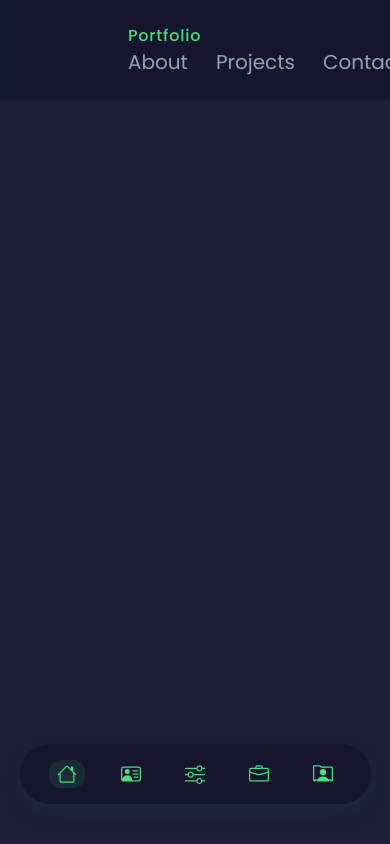
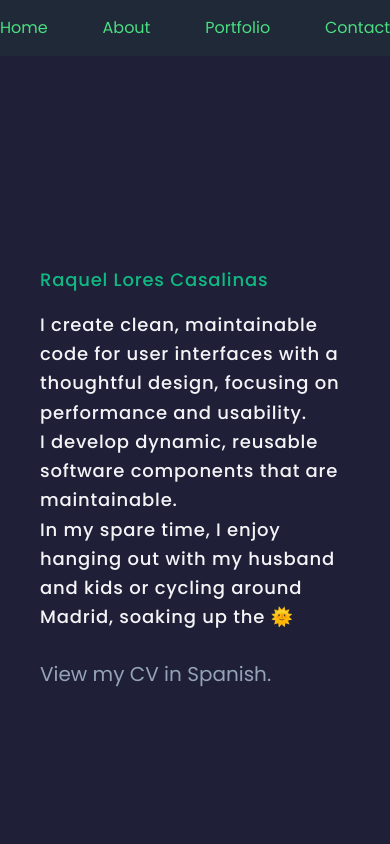
Before and after one commit to RaquelLores/portfolio, a React (Vite) app: page /portfolio/about in a window 390 px wide. Shown: the top 844 px of the page. Built offline with nearby package versions, Linux system fonts and the light colour scheme.

Commit message:
feat(paths): configure paths for deployment

```diff
--- a/src/App.jsx
+++ b/src/App.jsx
@@ -1,4 +1,3 @@
-
 import { BrowserRouter as Router, Routes, Route } from "react-router-dom";
 import Header from "./components/header/Header.jsx";
 import Home from "./components/home/Home.jsx";
@@ -7,12 +6,15 @@ import './index.css';
 
 function App() {
   return (
-    <Router>
+    <Router basename="/portfolio">
       <div className="main_section w-full min-h-screen flex flex-col">
         <Header />
         <div className="flex-grow">
           <Routes>
-            <Route path="/*" element={<Home />} />
+            <Route path="/" element={<Home />} />
+            <Route path="/about" element={<Home />} />
+            <Route path="/projects" element={<Home />} />
+            <Route path="/contact" element={<Home />} />
           </Routes>
         </div>
         <Footer />
--- a/src/components/Header/Header.jsx
+++ b/src/components/Header/Header.jsx
@@ -1,100 +1,23 @@
-
 import { Link } from "react-router-dom";
-import {
-  House,
-  PersonVcard,
-  Sliders,
-  Briefcase,
-  PersonRolodex,
-} from "react-bootstrap-icons";
 
 const Header = () => {
   return (
-    <>
-      <div className="w-full h-auto flex items-center justify-center relative">
-        {/*For larger screen*/}
-        <nav className="w-full bg-slate-950/30 backdrop-blur-[6px] py-6 px-32 shadow lg:flex md:hidden items-center justify-between">
-          <Link
-            to="/"
-            className="text-green-400 text-2x1 font-medium tracking-wider"
-          >
-            Portfolio
-          </Link>
-          <ul className="list-none flex items-center gap-7">
-            <li>
-              <Link
-                to="/about"
-                className="text-slate-400 text-xl font-normal hover:text-green-400 active:text-green-400 focus:outline-none"
-              >
-                About
-              </Link>
-            </li>
-            <li>
-              <Link
-                to="/portfolio"
-                className="text-slate-400 text-xl font-normal hover:text-green-400 active:text-green-400 focus:outline-none"
-              >
-                Projects
-              </Link>
-            </li>
-            <li>
-              <Link
-                to="/contact"
-                className="text-slate-400 text-xl font-normal hover:text-green-400 active:text-green-400 focus:outline-none"
-              >
-                Contact
-              </Link>
-            </li>
-          </ul>
-        </nav>
-
-        {/*For smaller screen*/}
-        <nav className="md:w-[70%] sm:w-[50%] w-[90%] bg-slate-950/30 backdrop-blur-[6px] md:py-5 sm:py-4 py-4 md:px-10 sm:px-7 px-5 shadow-lg shadow-gray-800 lg:hidden md:flex sm:flex flex items-center justify-center fixed bottom-10 rounded-full">
-          <ul className="list-none flex items-center gap-7">
-            <li>
-              <Link
-                to="/"
-                className="text-green-400 bg-green-400/10 text-xl rounded-xl block py-1 px-2 font-medium hover:text-green-400 active:text-green-400 focus:outline-none ease-out duration-700"
-              >
-                <House className="md:text-2xl sm:text-xl text-xl" />
-              </Link>
-            </li>
-            <li>
-              <Link
-                to="/about"
-                className="text-green-400 text-xl rounded-xl block py-1 px-2 font-medium hover:bg-green-400/10 active:bg-green-400/10 focus:outline-none ease-out duration-700"
-              >
-                <PersonVcard className="md:text-2xl sm:text-xl text-xl" />
-              </Link>
-            </li>
-            <li>
-              <Link
-                to="/portfolio"
-                className="text-green-400 text-xl rounded-xl block py-1 px-2 font-medium hover:bg-green-400/10 active:bg-green-400/10 focus:outline-none ease-out duration-700"
-              >
-                <Sliders className="md:text-2xl sm:text-xl text-xl" />
-              </Link>
-            </li>
-            <li>
-              <Link
-                to="/contact"
-                className="text-green-400 text-xl rounded-xl block py-1 px-2 font-medium hover:bg-green-400/10 active:bg-green-400/10 focus:outline-none ease-out duration-700"
-              >
-                <Briefcase className="md:text-2xl sm:text-xl text-xl" />
-              </Link>
-            </li>
-            <li>
-              <Link
-                to="/contact"
-                className="text-green-400 text-xl rounded-xl block py-1 px-2 font-medium hover:bg-green-400/10 active:bg-green-400/10 focus:outline-none ease-out duration-700"
-              >
-                <PersonRolodex className="md:text-2xl sm:text-xl text-xl" />
-              </Link>
-            </li>
-          </ul>
-        </nav>
-      </div>
-    </>
+    <header className="bg-gray-800 text-white py-4">
+      <nav className="container mx-auto flex justify-between">
+        <Link to="/" className="text-green-400 hover:text-green-500">
+          Home
+        </Link>
+        <Link to="/about" className="text-green-400 hover:text-green-500">
+          About
+        </Link>
+        <Link to="/projects" className="text-green-400 hover:text-green-500">
+          Portfolio
+        </Link>
+        <Link to="/contact" className="text-green-400 hover:text-green-500">
+          Contact
+        </Link>
+      </nav>
+    </header>
   );
 };
 
--- a/src/components/home/Home.jsx
+++ b/src/components/home/Home.jsx
@@ -7,11 +7,13 @@ import IC from "../../assets/IC.png";
 import WPRFE from "../../assets/WPRFE.png";
 import NewValue from "../../assets/NewValue.png";
 
-
 const Home = () => {
   const location = useLocation();
   const [isContentLoaded, setIsContentLoaded] = useState(false);
   const [isSplineLoaded, setIsSplineLoaded] = useState(false);
+
+  // Determine the current path
+  const currentPath = location.pathname.replace("/portfolio", "");
 
   useEffect(() => {
     const timer = setTimeout(() => {
@@ -23,10 +25,10 @@ const Home = () => {
 
   return (
     <div className="flex flex-col min-h-screen">
-      {/* Main Content */}
       <div className="flex-grow flex items-center justify-center px-10 pb-1">
-      <div className="text-left lg:w-3/5 md:w-2/3 sm:w-full w-full">
-          {location.pathname === "/" && (
+        <div className="text-left lg:w-3/5 md:w-2/3 sm:w-full w-full">
+          {/* Render content based on the current path */}
+          {currentPath === "/" && (
             <>
               {!isContentLoaded ? (
                 <p className="text-gray-400 text-lg">Loading content...</p>
@@ -67,7 +69,7 @@ const Home = () => {
               )}
             </>
           )}
-          {location.pathname === "/about" && (
+          {currentPath === "/about" && (
             <>
               <h1 className="text-green-500 text-lg md:text-xl lg:text-2xl font-medium tracking-[0.05rem] leading-relaxed max-w-2xl mb-4">
                 Raquel Lores Casalinas
@@ -80,9 +82,8 @@ const Home = () => {
                 <br />
                 In my spare time, I enjoy hanging out with my husband and kids or
                 cycling around Madrid, soaking up the 🌞
-              </p>
-              <a
-                href="/assets/CV.png"
+              </p><a
+                href="/portfolio/publicAssets/CV.png"
                 className="text-slate-400 text-xl font-normal hover:text-green-400 active:text-green-400 focus:outline-none"
                 target="_blank"
                 rel="noopener noreferrer"
@@ -92,37 +93,30 @@ const Home = () => {
               </a>
             </>
           )}
-
-          {location.pathname === "/portfolio" && (
+          {currentPath === "/projects" && (
             <>
               <h2 className="text-green-400 text-3xl font-bold mb-6">Recent Projects</h2>
               <div className="grid grid-cols-1 sm:grid-cols-2 lg:grid-cols-3 gap-15">
                 <Card
                   imageSrc={IC}
-                  description="Feb 2025: I designed and developed the Analysts' Platform Home Page for Edison Next using reusable components.
-                  I also created a Figma prototype to showcase the design.
-                  Tech Stack: Figma, React.js, TypeScript, Remix, Tailwind CSS.
-                  Key Features: Fully responsive design. I included a a dynamic greeting based on the user's name."
+                  description="Feb 2025: I designed and developed the Analysts' Platform Home Page for Edison Next using reusable components."
                   buttonText="Corporate Repo"
                 />
                 <Card
                   imageSrc={WPRFE}
-                  description="Dec 2024: Created React component to visualise custom trees from different models within an Edison Next Big Data project. My component is currently integrated into the project's front end and serves as a key tool for analysing and interpreting the results. Tech Stack: React JS, ForceGraphs & Dagree libraries. Key Features: It works with different data models, nodes information on a dynamic card, on-right-click"
+                  description="Dec 2024: Created React component to visualise custom trees from different models within an Edison Next Big Data project."
                   buttonText="Corporate Repo"
                 />
                 <Card
                   imageSrc={NewValue}
-                  description="May 2024: I developed a News Management Application as part of a Scrum team for the NewValue website, a consultancy spin-off focused on sustainability for Metrica Consulting. I also designed a Figma prototype to present the application's user interface and functionality.
-                  Tech Stack: React.js, Vite, Cloudinary, Tailwind CSS, MySQL, Node.js.
-                  Key Features: Role-based login with different permission levels, full CRUD operations (create, read, update, delete) for managing news articles, and seamless LinkedIn integration for sharing articles. The application is fully responsive, ensuring compatibility across all devices, and supports three languages to cater to a diverse audience."
+                  description="May 2024: I developed a News Management Application as part of a Scrum team for the NewValue website."
                   buttonText="View Project"
                   buttonLink="https://newvalue-actualidad.vercel.app/"
                 />
               </div>
             </>
           )}
-
-          {location.pathname === "/contact" && (
+          {currentPath === "/contact" && (
             <div className="text-gray-100 max-w-2xl">
               <p className="text-base md:text-lg font-medium tracking-[0.05rem] leading-relaxed mb-4">
                 Drop me a line:
```
Also changed, not shown: public/CV.png (renamed from src/assets/CV.png), vite.config.js (line endings or trailing spaces), 1 other file (tests, documents, lock files or other folders).
